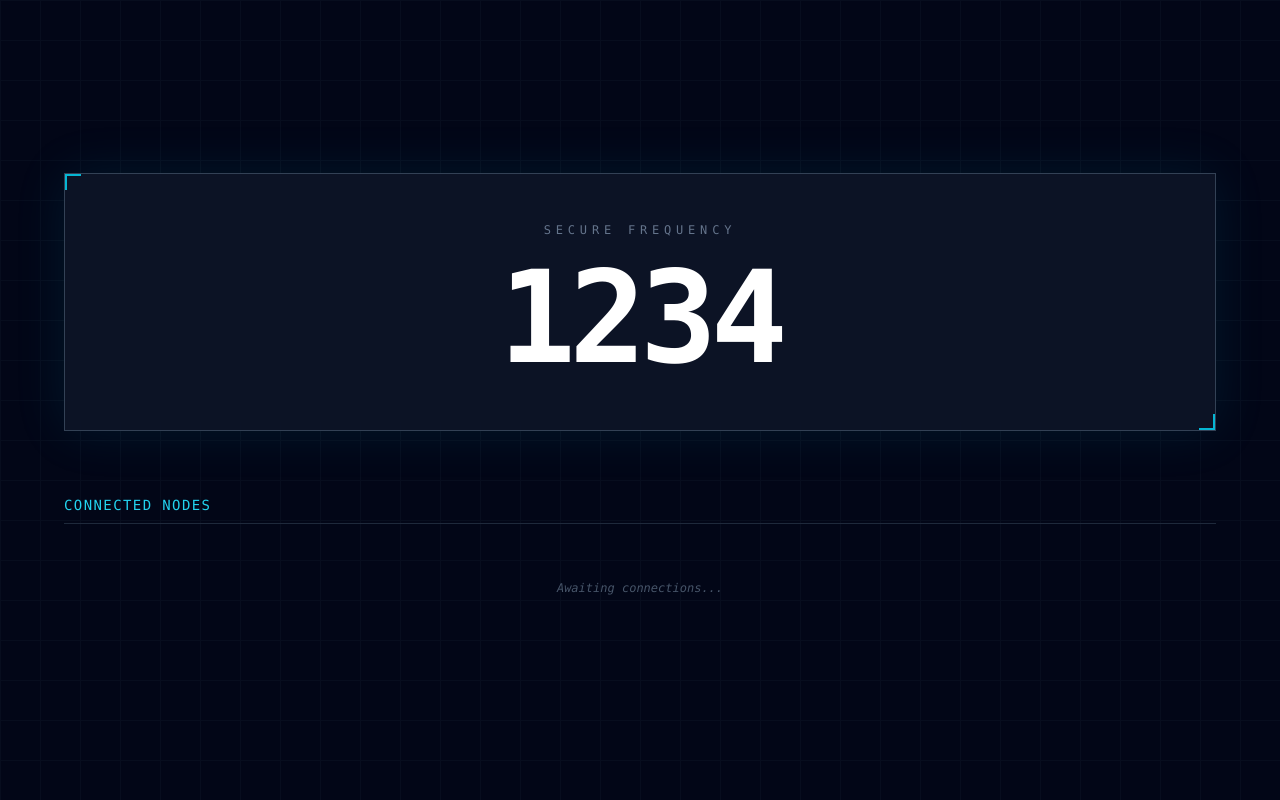
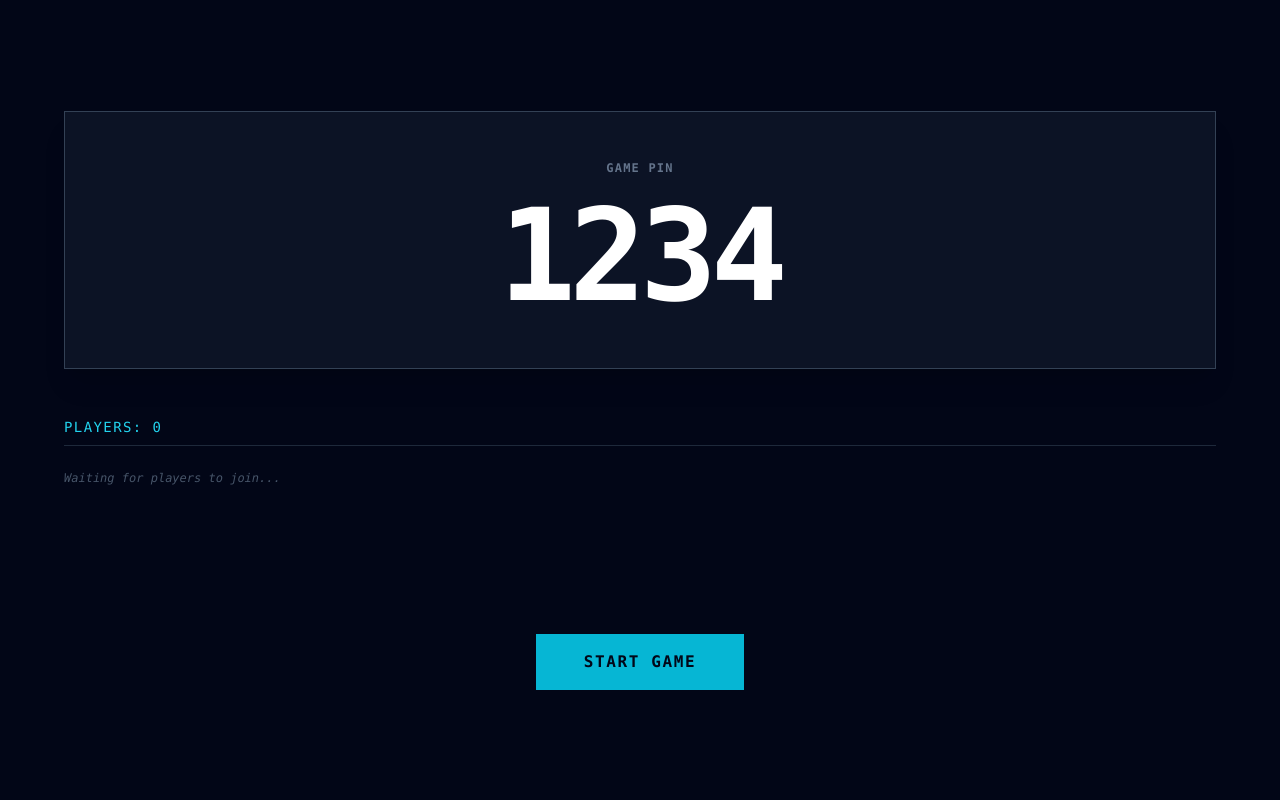
Before and after one commit to bushibots/quizzarto, a Flask app: page /host in a window 1280 px wide. Run offline with Flask 3, Linux system fonts and the light colour scheme; some libraries are stand-ins or nearby versions.

Commit message:
NEW START

```diff
--- /dev/null
+++ b/static/js/host.js
@@ -0,0 +1,46 @@
+const socket = io();
+const gamePin = document.getElementById('game-pin').innerText;
+
+// Join as Host
+socket.emit('join', { nickname: 'HOST', pin: gamePin });
+
+function startQuiz() {
+    socket.emit('start_quiz', gamePin);
+}
+
+socket.on('update_lobby', (players) => {
+    const list = document.getElementById('player-list');
+    const actualPlayers = players.filter(p => p !== 'HOST');
+    document.getElementById('player-count').innerText = actualPlayers.length;
+
+    if (actualPlayers.length === 0) {
+        list.innerHTML = '<p class="text-slate-600 text-xs italic">Waiting for players to join...</p>';
+        return;
+    }
+
+    list.innerHTML = actualPlayers.map(p => `
+        <div class="bg-slate-800 border border-slate-700 px-6 py-3 text-white text-sm font-bold">
+            ${p}
+        </div>
+    `).join('');
+});
+
+socket.on('new_question', (data) => {
+    // Hide Lobby, Show Question
+    document.getElementById('lobby-view').classList.add('hidden');
+    document.getElementById('question-view').classList.remove('hidden');
+
+    document.getElementById('question-text').innerText = data.question;
+    const grid = document.getElementById('options-grid');
+
+    grid.innerHTML = data.options.map((opt, i) => `
+        <div class="border-2 border-slate-800 p-6 flex items-center bg-slate-900/50">
+            <span class="w-10 h-10 border border-cyan-500 text-cyan-500 flex items-center justify-center mr-6 font-bold">${i + 1}</span>
+            <span class="text-2xl font-bold">${opt}</span>
+        </div>
+    `).join('');
+});
+
+socket.on('timer_update', (time) => {
+    document.getElementById('timer').innerText = time;
+});
--- a/templates/host.html
+++ b/templates/host.html
@@ -2,24 +2,37 @@
 
 {% block content %}
 <div class="p-12 min-h-screen flex flex-col items-center justify-center relative">
-    <div class="absolute inset-0 bg-[linear-gradient(to_right,#1e293b_1px,transparent_1px),linear-gradient(to_bottom,#1e293b_1px,transparent_1px)] bg-[size:40px_40px] opacity-20 pointer-events-none"></div>
+    <div class="max-w-6xl mx-auto w-full relative z-10" id="game-container">
+        <div id="lobby-view" class="text-center">
+            <div class="border border-slate-700 p-12 bg-slate-900/80 backdrop-blur-md shadow-xl mb-12">
+                <p class="text-slate-500 uppercase tracking-widest mb-4 text-xs font-bold">Game PIN</p>
+                <h1 class="text-9xl font-black text-white tracking-tighter" id="game-pin">1234</h1>
+            </div>
 
-    <div class="max-w-6xl mx-auto w-full relative z-10">
-        <div class="border border-slate-700 p-12 text-center bg-slate-900/80 backdrop-blur-md shadow-[0_0_50px_rgba(6,182,212,0.1)] relative">
-            <div class="absolute top-0 left-0 w-4 h-4 border-t-2 border-l-2 border-cyan-500"></div>
-            <div class="absolute bottom-0 right-0 w-4 h-4 border-b-2 border-r-2 border-cyan-500"></div>
+            <div class="text-left">
+                <h2 class="text-sm text-cyan-400 uppercase tracking-widest border-b border-slate-800 pb-2 mb-6">
+                    Players: <span id="player-count">0</span>
+                </h2>
+                <div id="player-list" class="flex flex-wrap gap-4 min-h-[100px]">
+                    <p class="text-slate-600 text-xs italic">Waiting for players to join...</p>
+                </div>
+            </div>
 
-            <p class="text-slate-500 uppercase tracking-[0.4em] mb-4 text-xs">Secure Frequency</p>
-            <h1 class="text-9xl font-black text-white tracking-tighter" id="game-pin">1234</h1>
+            <div class="mt-16">
+                <button onclick="startQuiz()" class="bg-cyan-500 text-slate-950 px-12 py-4 font-bold uppercase tracking-widest hover:bg-white transition-all">
+                    Start Game
+                </button>
+            </div>
         </div>
 
-        <div class="mt-16">
-            <h2 class="text-sm text-cyan-400 uppercase tracking-widest border-b border-slate-800 pb-2 mb-6">
-                Connected Nodes
-            </h2>
-            <div id="player-list" class="flex flex-wrap gap-4">
-                <p class="text-slate-600 text-xs italic w-full text-center py-8">Awaiting connections...</p>
+        <div id="question-view" class="hidden w-full">
+            <div class="flex justify-between items-center mb-12">
+                <div id="timer" class="text-4xl font-black border-4 border-cyan-500 w-20 h-20 rounded-full flex items-center justify-center">15</div>
+                <h2 id="question-text" class="text-5xl font-bold text-center px-8 flex-grow"></h2>
+                <div class="w-20"></div>
             </div>
+            <div id="options-grid" class="grid grid-cols-1 gap-4 w-full max-w-4xl mx-auto">
+                </div>
         </div>
     </div>
 </div>
```
Also changed, not shown: static/js/player.js (+36 -11 lines).
